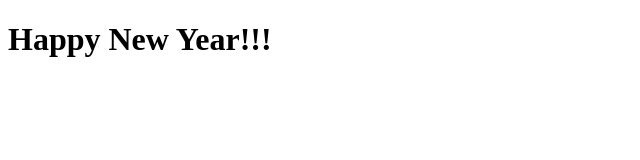
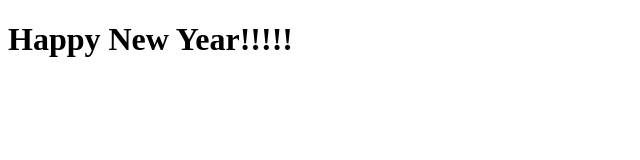
Before and after one commit to meowmers16/demo2, a plain HTML site: page index.html in a window 1280 px wide. Shown: the full height of the page, 0-640 px from the left. Drawn offline with Linux system fonts and the light colour scheme.

Commit message:
This is my first html file

```diff
--- a/index.html
+++ b/index.html
@@ -5,7 +5,7 @@
     <title>Web System</title>
 </head>
 <body>
-    <h1>Happy New Year!!!</h1>
+    <h1>Happy New Year!!!!!</h1>
 
 </body>
 </html>
```
